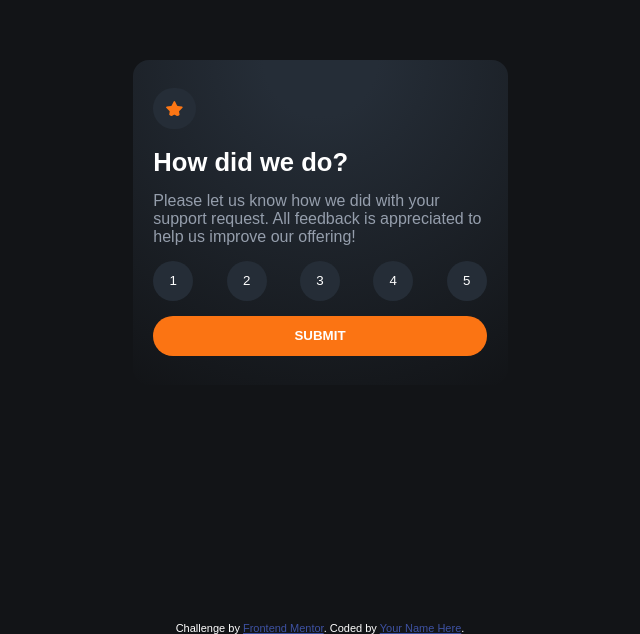
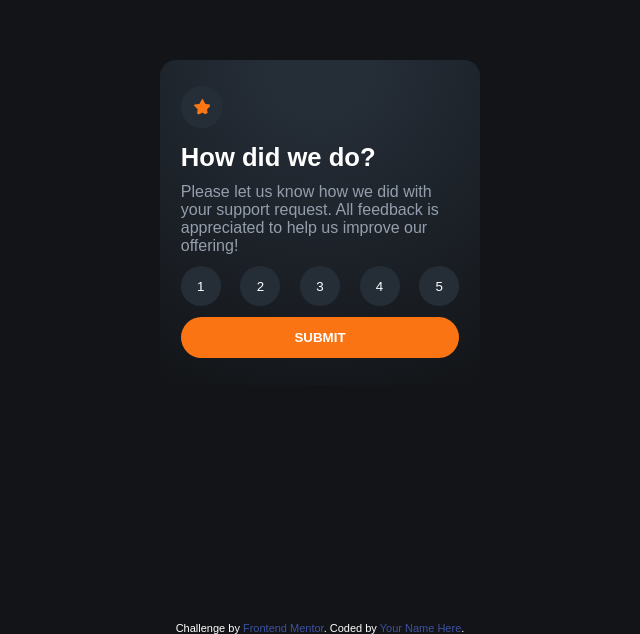
Before and after one commit to erict-tinaza/frontend-mentor-interactive-rating-component, a plain HTML site: page index.html in a window 1280 px wide. Shown: the part 178-812 px from the top of the page, without its empty margins (320-960 px from the left). Drawn offline with Linux system fonts and the light colour scheme.

Commit message:
Refractor html and css files to accomodate dynamic elements that will be added using  js

```diff
--- a/css/styles.css
+++ b/css/styles.css
@@ -32,6 +32,10 @@ button{
     outline: 0;
     border: 0;
 }
+a{
+    text-decoration: none;
+    color: inherit;
+}
 .container{
    height: 100vh;
     width: 85%;
@@ -40,11 +44,13 @@ button{
     justify-content: center;
     align-items: center;
 }
-.card{
+.flex{
 
+}
+#card-el{
     padding: 1.3rem;
     height: 325px;
-    width: 375px;
+    width: 320px;
     background: rgb(37,45,55);
     background: radial-gradient(circle at top, rgba(37,45,55,1) 15%, rgba(18,20,23,1) 100%);
     border-radius: 1rem;
@@ -55,11 +61,25 @@ button{
     display: flex;
     flex-flow: wrap column;
     justify-content: space-around;
+    align-items: center;
 }
-.card img{
+
+#card-el img.star{
+    height: auto;
+    width: auto;
     color: inherit;
     margin: 0;
     padding: .8rem;
+
+}
+.max-width{
+
+    width: 100%;
+}
+.illus-thankyou{
+    height: auto;
+    width: 8rem;
+    align-self: center;
 }
 .msg{
     color:var(--Light-Grey);
@@ -76,7 +96,7 @@ button{
     display: flex;
     flex-flow: wrap;
     justify-content: space-between;
-
+    width: 100%;
 }
 .ratings button{
     color: inherit;
@@ -84,7 +104,12 @@ button{
     height: 2.5rem;
 
 }
-#submitEl{
+.ratings button:hover{
+    color: var(--White);
+    background-color: var(--Orange);
+}
+#submit-el{
+
     text-transform:uppercase;
     font-weight: 700;
     width: 100%;
@@ -98,3 +123,7 @@ button{
     -o-border-radius: 1.5rem;
     background-color: var(--Orange)
 }
+#submit-el:hover{
+    color: var(--Orange);
+    background-color: var(--White);
+}
--- a/index.html
+++ b/index.html
@@ -20,13 +20,13 @@
 
 
  <div class="container">
-  <div class="card">
- <span class=""><img class="circle" src="images/icon-star.svg" alt=""> </span>
-  <h1> How did we do?</h1>
-
-  <p class="msg">Please let us know how we did with your support request. All feedback is appreciated
-    to help us improve our offering!</p>
-
+  <div id="card-el">
+ <div class="max-width"><img class="circle star" src="images/icon-star.svg" alt=""> </div>
+ <div class="max-width"> <h1 id="title-el"> How did we do?</h1>
+ </div>
+ <div class="max-width"> <p class="msg" id="description-el">Please let us know how we did with your support request. All feedback is appreciated
+  to help us improve our offering!</p>
+</div>
   <div class="ratings">
     <div><button class="circle">1</button> </div>
   <div><button class="circle">2</button></div>
@@ -35,8 +35,9 @@
  <div> <button class="circle">5</button></div>
 
   </div>
- <button id="submitEl">Submit</button>
+ <button id="submit-el">Submit</button>
  </div>
+ <!-- <a href="pages/thankyou.html">Submit</a> -->
 
    <!-- Content that will be put after a button click using js -->
 
```
